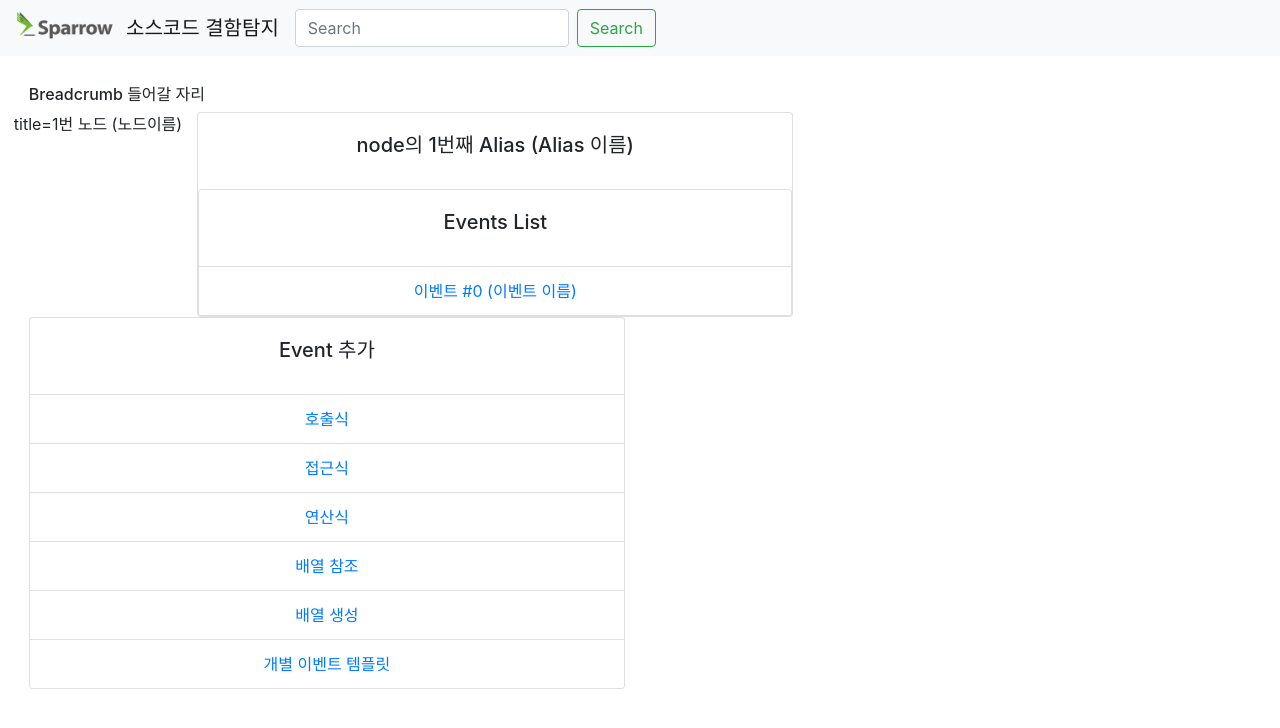
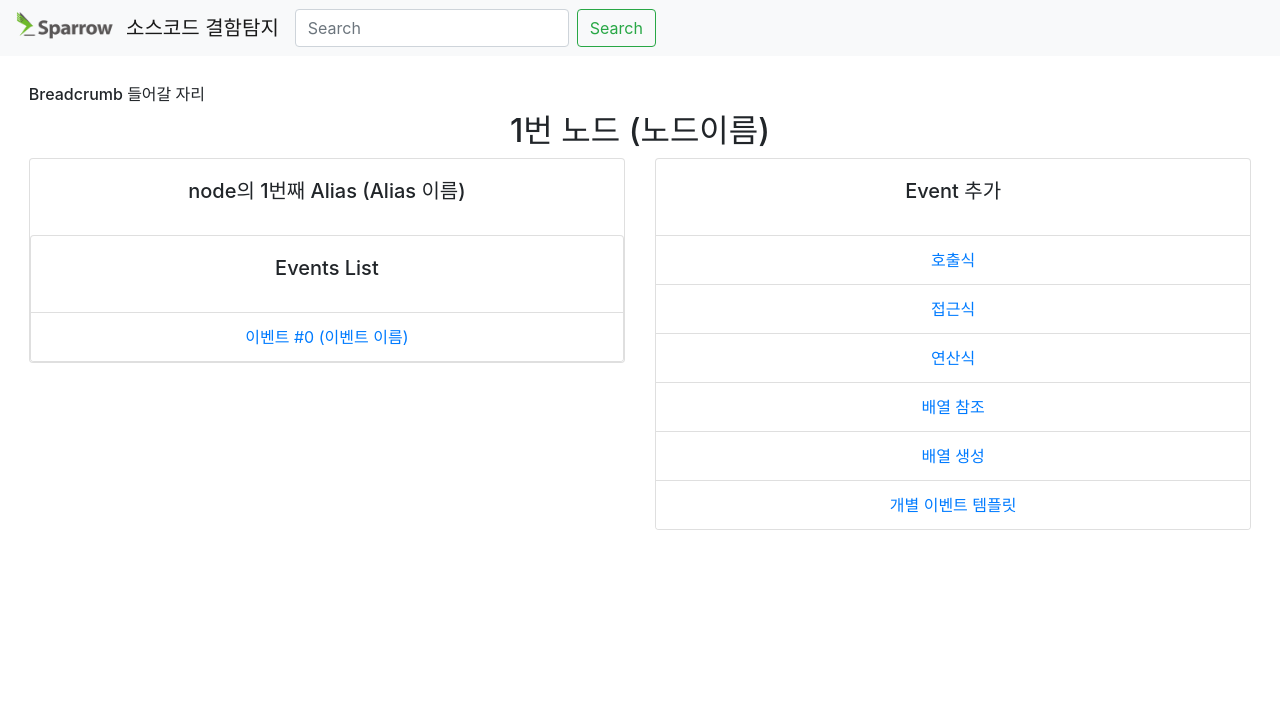
Before and after one commit to CSID-DGU/2020-1-CECD1-Soycrab-6, a React (Create React App) app: page /nodes/edit/1 in a window 1280 px wide. Shown: the top 728 px of the page. Built offline with nearby package versions, Linux system fonts and the light colour scheme.

Commit message:
node edit layout

```diff
--- a/src/components/NodeEdit.js
+++ b/src/components/NodeEdit.js
@@ -8,8 +8,8 @@ function NodeEdit({ node }) {
   return (
     <>
       <h6 className="d-flex">Breadcrumb 들어갈 자리</h6>
+      <h2>{name + " (노드이름)"}</h2>
       <div className="row row-cols-2">
-        title={name + " (노드이름)"}
         <div className="col">
           <div className="card">
             <div className="card-body">
```
